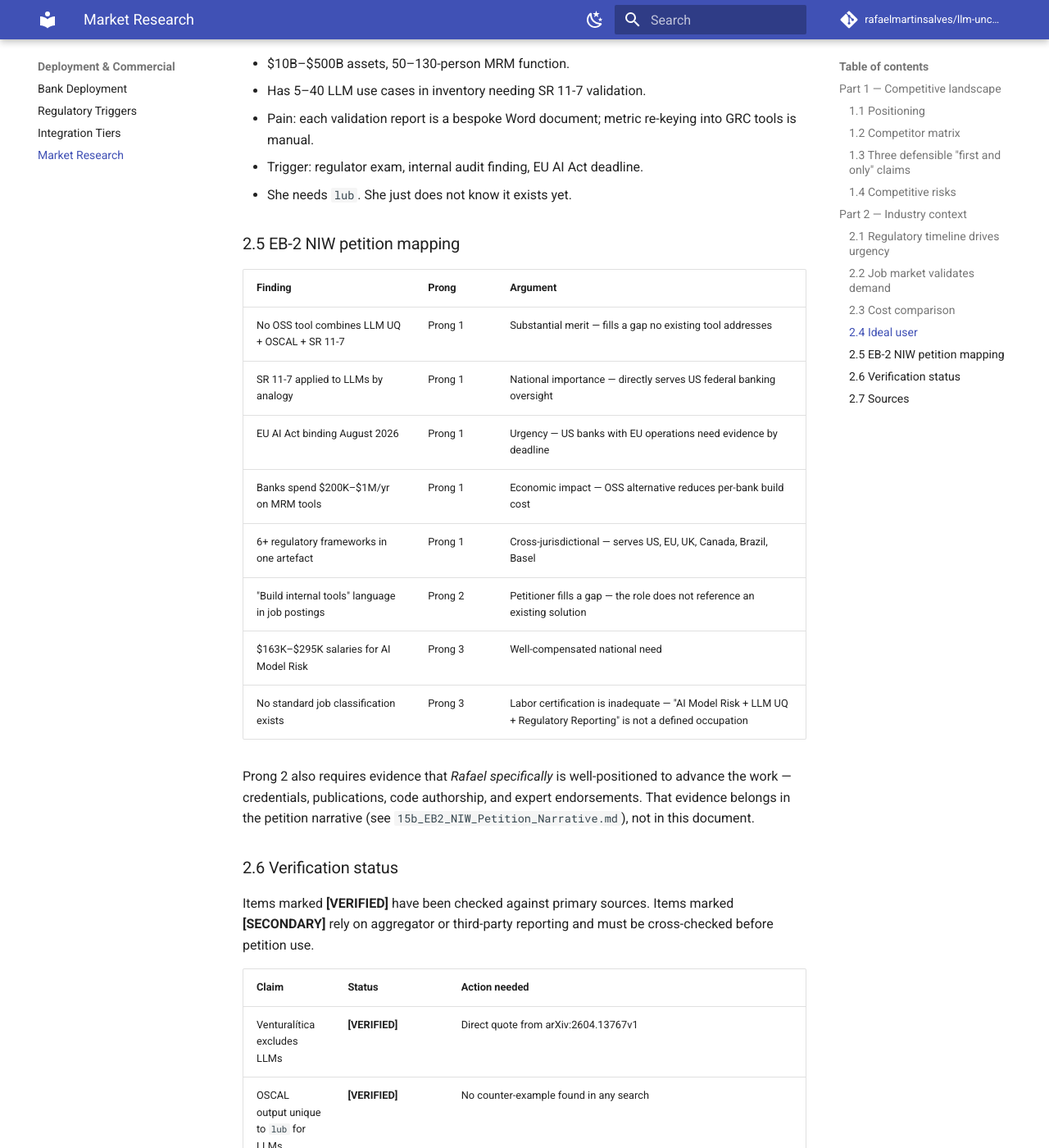
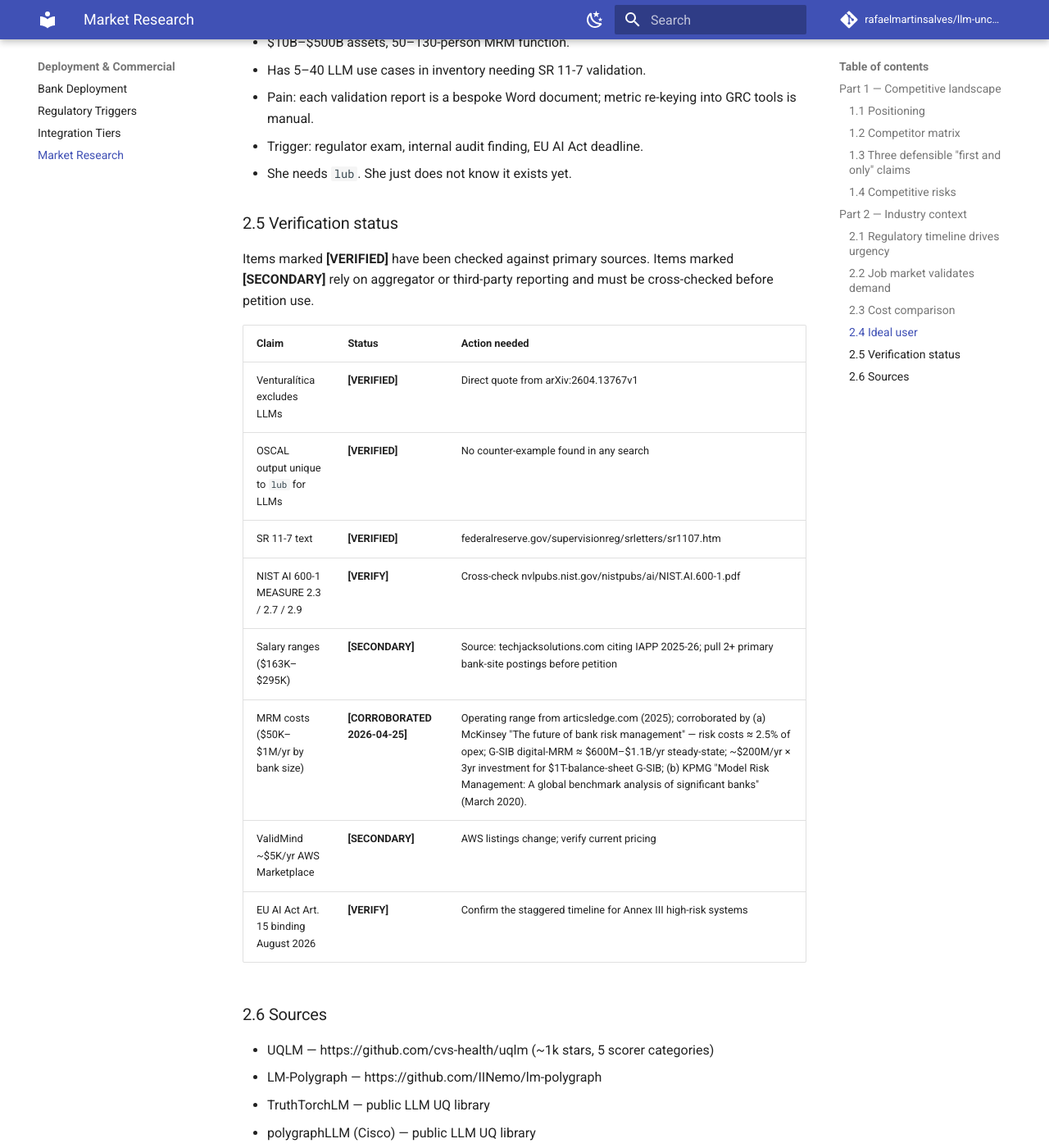
Before and after one commit to rafaelalvesmartins/llm-uncertainty-banking, an MkDocs documentation site: the page built from docs/MARKET_RESEARCH.md, in a window 1280 px wide and 1400 px high, scrolled down 4999 px. Shown: the whole window at 82% size. Built offline with MkDocs 1.6.1 and Material for MkDocs 9.7.7, drawn with Linux system fonts in a browser that asks for light colours; comment, search, counter and statistics services are not loaded; some of the changed text lies outside the part shown.

Commit message:
docs: correct CI claims and remove petition-specific section
The repository is cited in an immigration petition as evidence a reviewer is
invited to inspect directly. Four statements in the published docs described
continuous integration that does not exist in this repository.

There is no .github/workflows/ at tag v0.1.0 or at HEAD. The only YAML files are
.pre-commit-config.yaml (local hooks) and mkdocs.yml.

  README.md:246       cited .github/workflows/nightly-calibration.yml BY NAME - a
                      file that does not exist. Re-anchored to lub.challenge.nightly,
                      which does.
  README.md:323       "see CI" -> actual instruction to run pytest --cov, noting
                      that TEST_COVERAGE.md is a pinned v0.0.1 snapshot.
  docs/architecture.md:51   "enforced at CI time" -> declared in pyproject.toml
                      [tool.importlinter] and wired as a pre-commit hook.
  docs/architecture.md:293  "CI compiles every file" -> reworded without invoking CI.

What exists was preserved, because it is true: the calibration guard is
implemented in lub.challenge.nightly; import-linter is configured at
pyproject.toml:142 and present in .pre-commit-config.yaml:36-39; the test suite
has 250 test_*.py modules with pytest-cov declared. The defect was the CI
execution claim, not the code.

Also removed section 2.5 of docs/MARKET_RESEARCH.md. It mapped market findings to
the legal prongs of an immigration standard and named the author specifically as
the subject of that argument. This project stands on its technical merits; the
market research that remains is legitimate and stays. Sections renumbered
(2.6->2.5, 2.7->2.6) and the summary line updated.

```diff
--- a/docs/MARKET_RESEARCH.md
+++ b/docs/MARKET_RESEARCH.md
@@ -12,7 +12,7 @@ industry-wide sweep). It has two parts:
 1. **Competitive landscape** — named products, what they cover, where
    `lub` is differentiated.
 2. **Industry context** — regulatory timeline, job market evidence,
-   cost comparison, and EB-2 NIW mapping.
+   and cost comparison.
 
 ---
 
@@ -143,26 +143,7 @@ bank."**
 - Trigger: regulator exam, internal audit finding, EU AI Act deadline.
 - She needs `lub`. She just does not know it exists yet.
 
-### 2.5 EB-2 NIW petition mapping
-
-| Finding | Prong | Argument |
-|---|---|---|
-| No OSS tool combines LLM UQ + OSCAL + SR 11-7 | Prong 1 | Substantial merit — fills a gap no existing tool addresses |
-| SR 11-7 applied to LLMs by analogy | Prong 1 | National importance — directly serves US federal banking oversight |
-| EU AI Act binding August 2026 | Prong 1 | Urgency — US banks with EU operations need evidence by deadline |
-| Banks spend $200K–$1M/yr on MRM tools | Prong 1 | Economic impact — OSS alternative reduces per-bank build cost |
-| 6+ regulatory frameworks in one artefact | Prong 1 | Cross-jurisdictional — serves US, EU, UK, Canada, Brazil, Basel |
-| "Build internal tools" language in job postings | Prong 2 | Petitioner fills a gap — the role does not reference an existing solution |
-| $163K–$295K salaries for AI Model Risk | Prong 3 | Well-compensated national need |
-| No standard job classification exists | Prong 3 | Labor certification is inadequate — "AI Model Risk + LLM UQ + Regulatory Reporting" is not a defined occupation |
-
-Prong 2 also requires evidence that *Rafael specifically* is
-well-positioned to advance the work — credentials, publications, code
-authorship, and expert endorsements. That evidence belongs in the
-petition narrative (see `15b_EB2_NIW_Petition_Narrative.md`), not in
-this document.
-
-### 2.6 Verification status
+### 2.5 Verification status
 
 Items marked **[VERIFIED]** have been checked against primary sources.
 Items marked **[SECONDARY]** rely on aggregator or third-party
@@ -179,7 +160,7 @@ reporting and must be cross-checked before petition use.
 | ValidMind ~$5K/yr AWS Marketplace | **[SECONDARY]** | AWS listings change; verify current pricing |
 | EU AI Act Art. 15 binding August 2026 | **[VERIFY]** | Confirm the staggered timeline for Annex III high-risk systems |
 
-### 2.7 Sources
+### 2.6 Sources
 
 - UQLM — https://github.com/cvs-health/uqlm (~1k stars, 5 scorer categories)
 - LM-Polygraph — https://github.com/IINemo/lm-polygraph
```
Also changed, not shown: README.md (+7 -3 lines), docs/architecture.md (+7 -4 lines).
